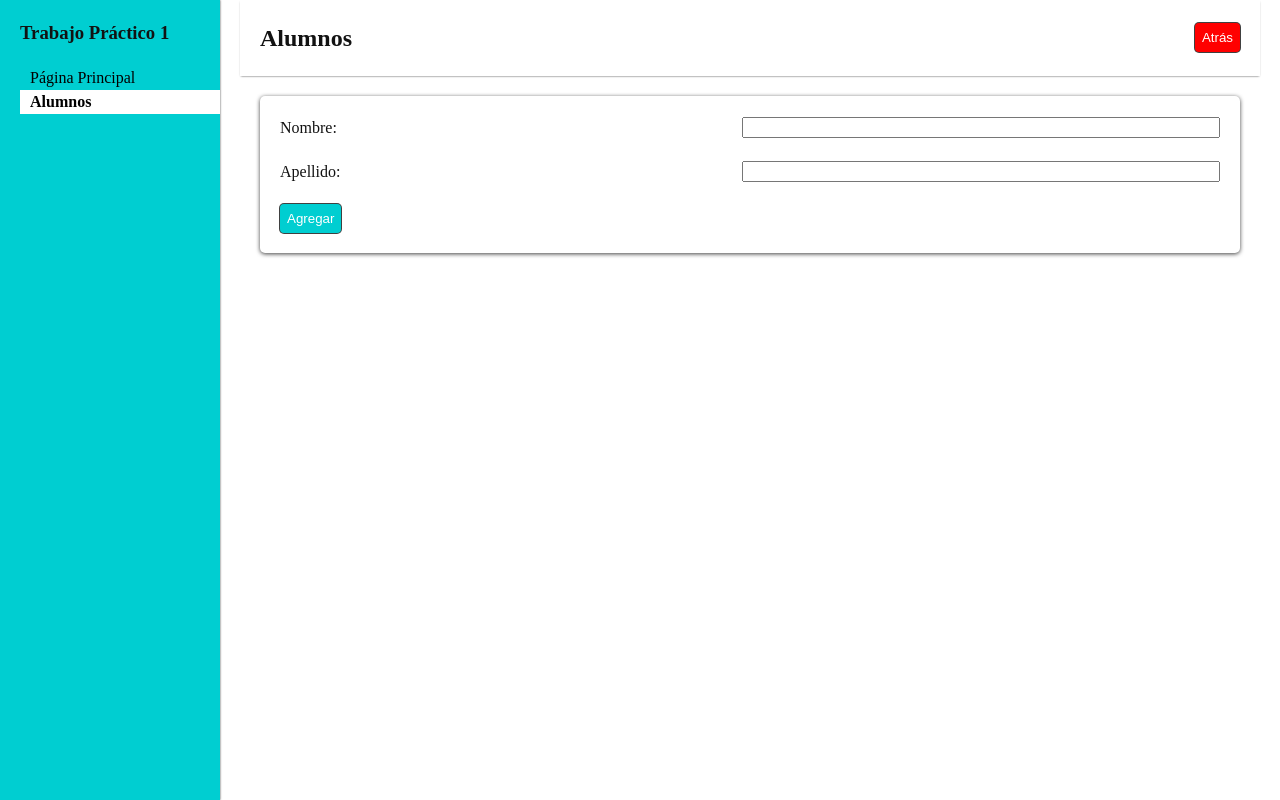
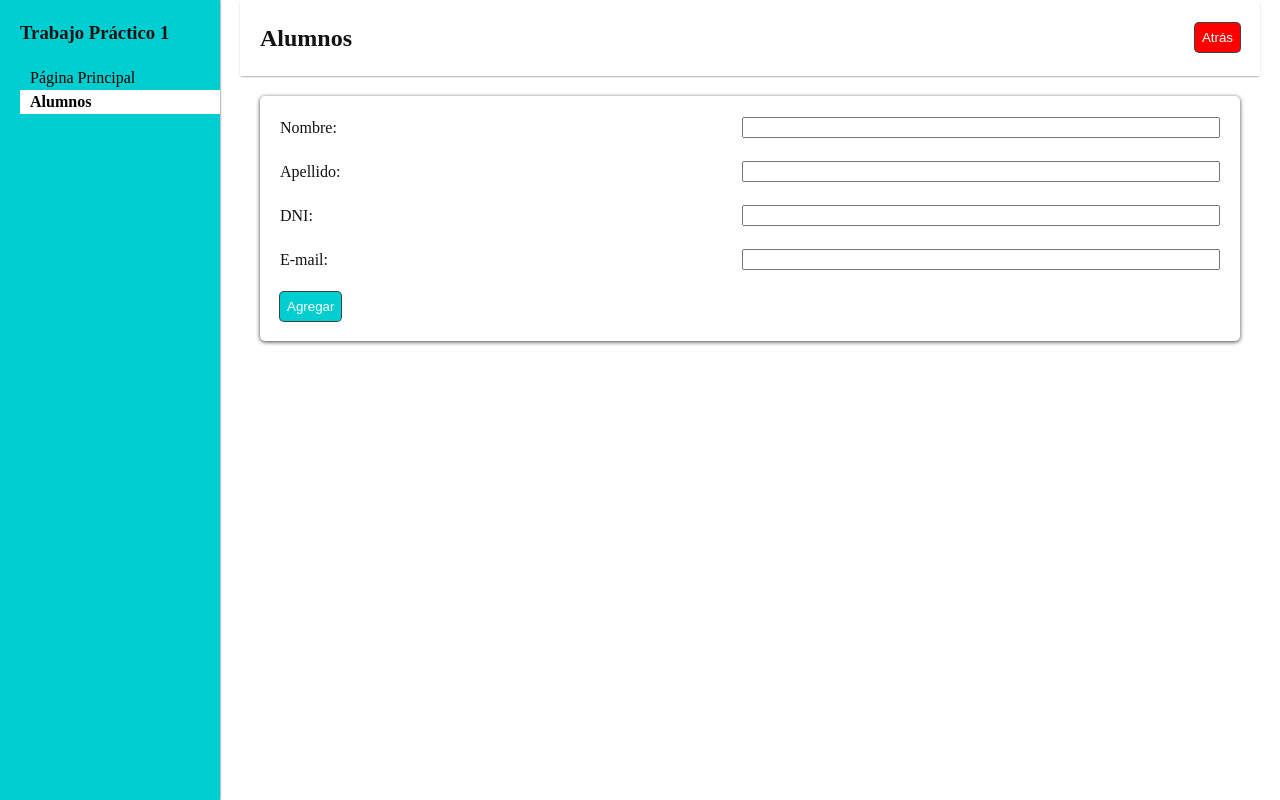
Before and after one commit to iguinjuarez/trabajopractico2, a React (Vite) app: page /alumnos/agregaralumno in a window 1280 px wide. Built offline with nearby package versions, Linux system fonts and the light colour scheme.

Commit message:
Update newAlumn.jsx

```diff
--- a/src/routes/newAlumn.jsx
+++ b/src/routes/newAlumn.jsx
@@ -1,7 +1,13 @@
 import { useNavigate } from "react-router-dom";
+import { useForm } from 'react-hook-form';
 
 export default function NewAlumn() {
   const navigate = useNavigate();
+  const { register, handleSubmit, formState: { errors } } = useForm();
+  const onSubmit = (data) => {
+    alert(`Formulario enviado: ${JSON.stringify(data)}`);
+};
+
     return (
       <>
         <div class="page-student">
@@ -14,14 +20,38 @@ export default function NewAlumn() {
             Atrás
           </button>
             </div>
-            <form onSubmit={(event) => addInfo(event)}>
+            <form onSubmit={handleSubmit(onSubmit)}>
                 <div class="form-add">
                     <label for="nombre">Nombre:</label>
-                    <input type="text" id="name" name="name" required/>
+                    <input {...register("nombre", { required: "El nombre es obligatorio" })} />
+        {errors.nombre && <p>{errors.nombre.message}</p>}
                 </div>
                 <div class="form-add">
                     <label for="apellido">Apellido:</label>
-                    <input type="text" id="lastName" name="lastName" required/>
+                    <input {...register("apellido", { required: "El apellido es obligatorio" })} />
+        {errors.apellido && <p>{errors.apellido.message}</p>}
+                </div>
+                <div class="form-add">
+                    <label for="dni">DNI:</label>
+                    <input {...register("dni", {
+                    required: "El DNI es obligatorio",
+                    pattern: {
+                        value:  /^[0-9]{1,10}$/,
+                        message: "DNI invalido"
+                    }
+                })} />
+        {errors.dni && <p>{errors.dni.message}</p>}
+                </div>
+                <div class="form-add">
+                    <label for="mail">E-mail:</label>
+                    <input {...register("mail", {
+                    required: "El E-mail es obligatorio",
+                    pattern: {
+                        value:  /^[^\s@]+@[^\s@]+\.[^\s@]+$/,
+                        message: "E-mail inválido"
+                    }
+                })} />
+        {errors.mail && <p>{errors.mail.message}</p>}
                 </div>
                 <div class="form-add">
                     <button class="button-nav-add" type="submit">Agregar</button>
```
